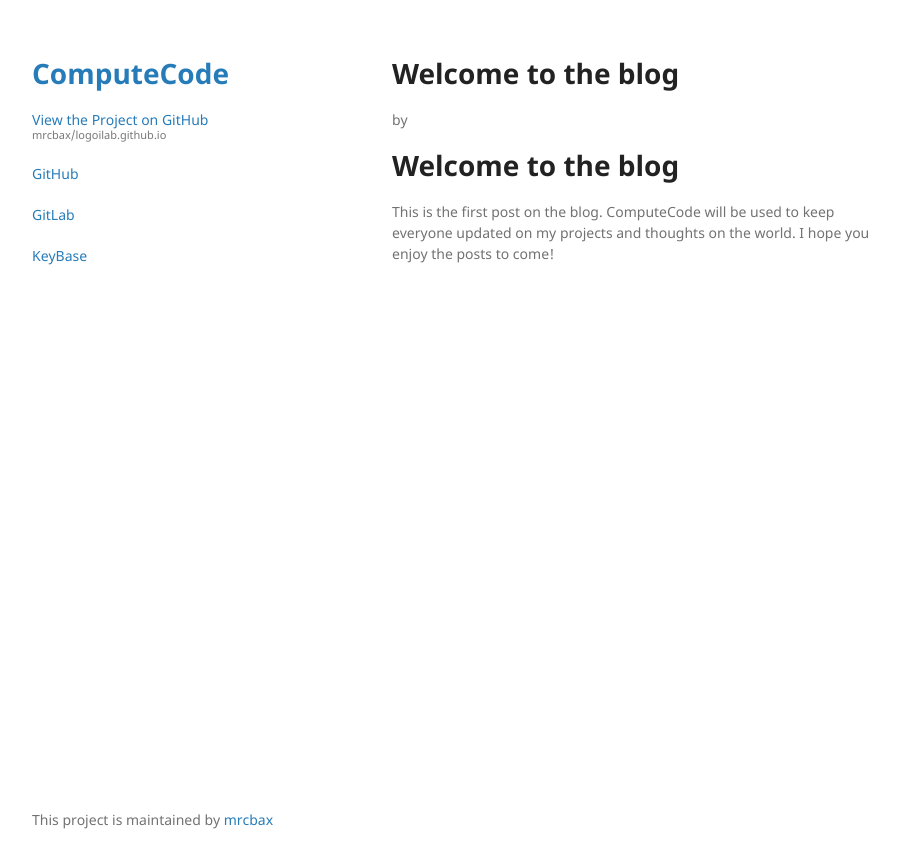
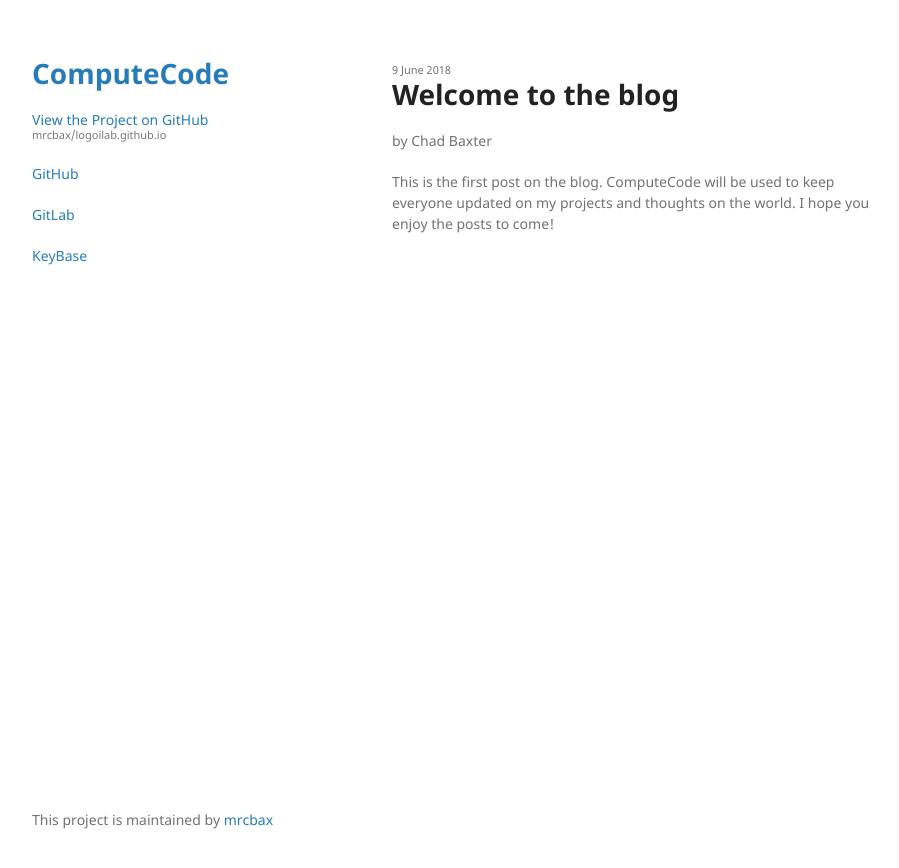
Before and after one commit to mrcbax/logoilab.github.io, a Jekyll site: the page built from 2018-06-09_1.md, in a window 1280 px wide. Shown: the top 868 px of the page, without its empty margins (178-1077 px from the left). Built offline with Jekyll 4.4.1, drawn with Linux system fonts in a browser that asks for light colours; the repository's description, which GitHub fills in, is left out; our own code applies the rules of GitHub Pages for plain Markdown files.

Commit message:
added author

```diff
--- a/2018-06-09_1.md
+++ b/2018-06-09_1.md
@@ -1,8 +1,8 @@
 ---
 layout: post
+title: Welcome to the blog
+author: Chad Baxter
+date: 2018-06-09
 ---
 
-Welcome to the blog
-===
-
 This is the first post on the blog. ComputeCode will be used to keep everyone updated on my projects and thoughts on the world. I hope you enjoy the posts to come!
--- a/_config.yml
+++ b/_config.yml
@@ -1,6 +1,7 @@
 title: ComputeCode
 logo:
 description:
+author: Chad Baxter
 show_downloads: false
 google_analytics: UA-66099830-2
 theme: jekyll-theme-minimal
```
